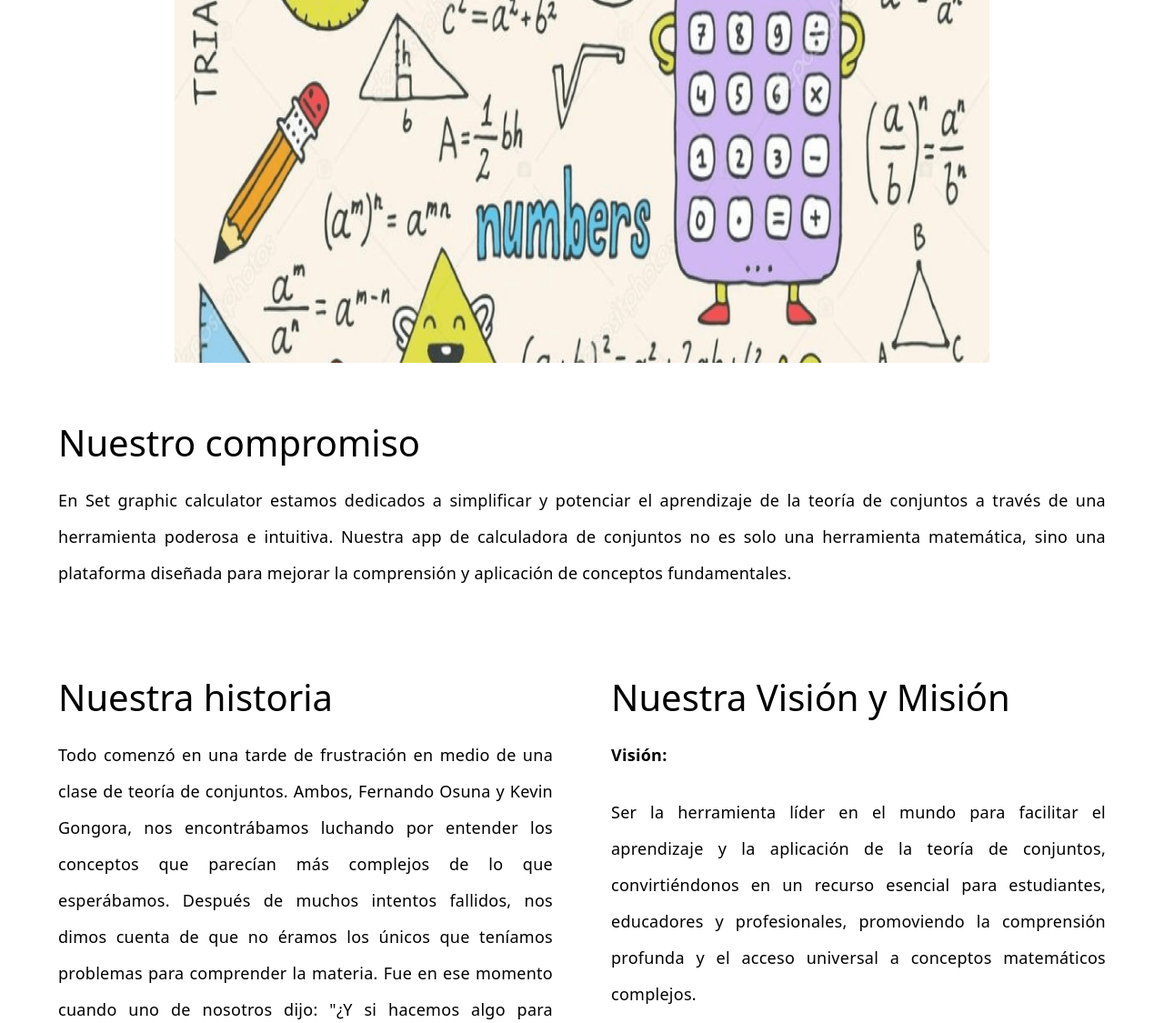
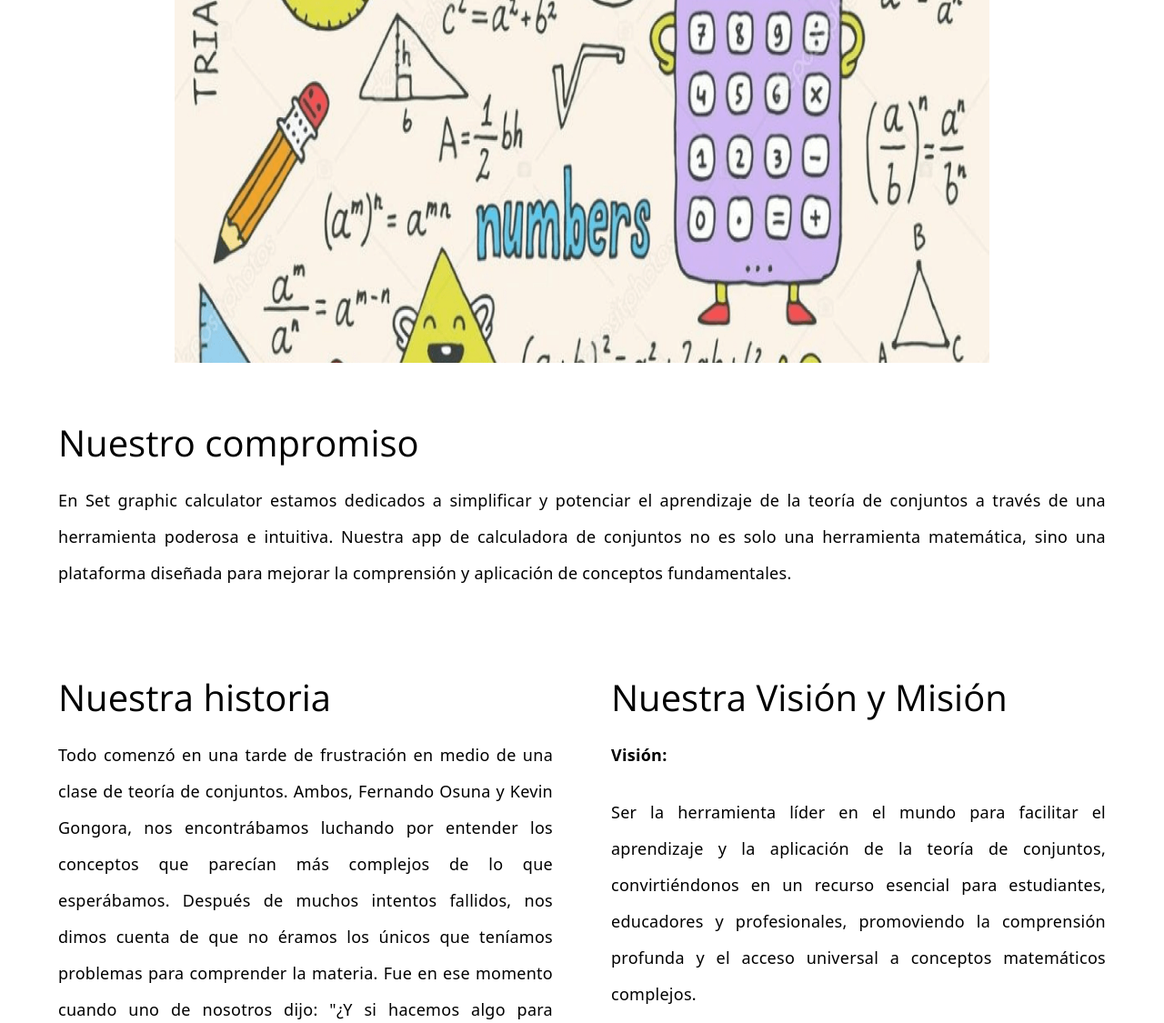
Before and after one commit to Fosuna-code/SetCalculator_LandingPage, a PHP site: page /About.html in a window 1280 px wide. Shown: the part 155-1280 px from the top of the page at 91% size. Run offline with PHP 8.4, Linux system fonts and the light colour scheme.

Commit message:
moved fonts folder to styles, added open sans for titles

```diff
--- a/Style/desktop.css
+++ b/Style/desktop.css
@@ -6,10 +6,19 @@
     font-weight: 100 900;
     font-stretch: 100%;
     font-display: swap;
-    src: url('../Fonts/NotoSans-Regular.woff2') format('woff2');
+    src: url(./Fonts/NotoSans-Regular.woff2) format('woff2');
     unicode-range: U+0100-02BA, U+02BD-02C5, U+02C7-02CC, U+02CE-02D7, U+02DD-02FF, U+0304, U+0308, U+0329, U+1D00-1DBF, U+1E00-1E9F, U+1EF2-1EFF, U+2020, U+20A0-20AB, U+20AD-20C0, U+2113, U+2C60-2C7F, U+A720-A7FF;
 }
-
+/* Font face de open sans local */
+@font-face {
+    font-family: 'Open Sans';
+    font-style: italic;
+    font-weight: 300 800;
+    font-stretch: 100%;
+    font-display: swap;
+    src: url(./Fonts/OpenSans-Regular.woff2) format('woff2');
+    unicode-range: U+0000-00FF, U+0131, U+0152-0153, U+02BB-02BC, U+02C6, U+02DA, U+02DC, U+0304, U+0308, U+0329, U+2000-206F, U+20AC, U+2122, U+2191, U+2193, U+2212, U+2215, U+FEFF, U+FFFD;
+}
 
 @media only screen and (min-width: 1280px){
     * {
@@ -24,7 +33,7 @@
 
     }
     h2{
-        font-family: 'Noto Sans', sans-serif;
+        font-family: 'Open Sans', sans-serif;
         font-weight: 400;
         font-size: 2.5rem;
     }
```
Also changed, not shown: Style/Fonts/NotoSans-Regular.woff2 (renamed from Fonts/NotoSans-Regular.woff2), Style/Fonts/OpenSans-Regular.woff2 (added).
